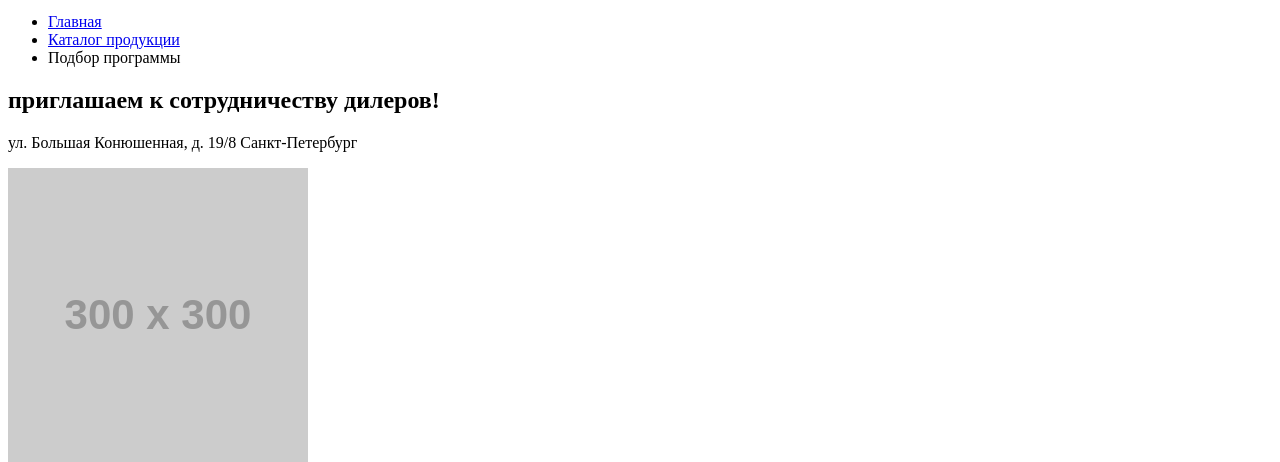
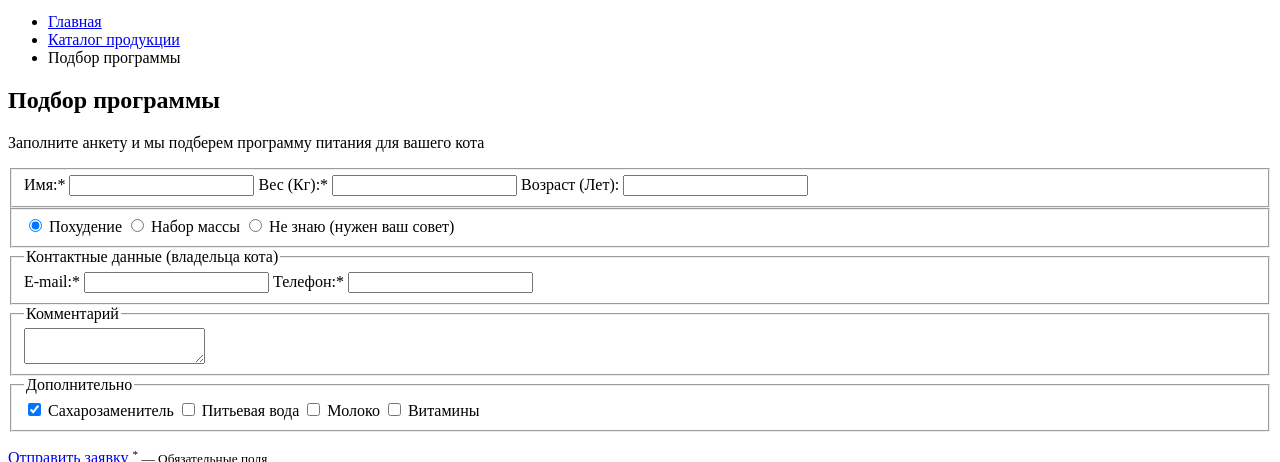
Before and after one commit to scpigo/37287-cat-energy-16, a website: page source/form.html in a window 1280 px wide. Shown: the part 86-548 px from the top of the page. Drawn offline with Linux system fonts and the light colour scheme; placeholder pictures from the web are drawn by us.

Commit message:
Верстка оставшейся части

```diff
--- a/source/form.html
+++ b/source/form.html
@@ -28,6 +28,85 @@
     </header>
 
     <main class="page-main">
+      <section class="form">
+        <h1 class="form__title page-title">Подбор программы</h1>
+        <p class="form__description">Заполните анкету и мы подберем
+        программу питания для вашего кота</p>
+        <form class="form-profile" action="https://echo.htmlacademy.ru" method="get">
+          <fieldset class="profile-info">
+            <label class="form-label">
+              Имя:*
+              <input class="form-label__text" type="text" name="name" required>
+            </label class="form-label">
+            <label>
+              Вес (Кг):*
+              <input class="form-label__text" type="text" name="weight" required>
+            </label>
+            <label class="form-label">
+              Возраст (Лет):
+              <input class="form-label__text" type="text" name="age">
+            </label>
+          </fieldset>
+
+          <fieldset class="profile-type">
+            <label class="form-label">
+              <input class="form-label__radio" type="radio" name="type" value="loss" checked>
+              Похудение
+            </label>
+            <label class="form-label">
+              <input class="form-label__radio" type="radio" name="type" value="gain">
+              Набор массы
+            </label>
+            <label class="form-label">
+              <input class="form-label__radio" type="radio" name="type" value="advice">
+              Не знаю (нужен ваш совет)
+            </label>
+          </fieldset>
+
+          <fieldset class="profile-contact">
+            <legend>Контактные данные (владельца кота)</legend>
+            <label class="form-label">
+              E-mail:*
+              <input class="form-label__text" type="email" name="email" required>
+            </label>
+            <label class="form-label">
+              Телефон:*
+              <input class="form-label__text" type="tel" name="phone" required>
+            </label>
+          </fieldset>
+
+          <fieldset class="profile-comment">
+            <legend>Комментарий</legend>
+            <textarea class="form-label" name="comment" placeholder="Расскажите обо всех повадках кота">
+            </textarea>
+          </fieldset>
+
+          <fieldset class="profile-extra">
+            <legend>Дополнительно</legend>
+            <label class="form-label">
+              <input class="form-label__check" type="checkbox" name="extra" value="sweetener" checked>
+              Сахарозаменитель
+            </label>
+            <label class="form-label">
+              <input class="form-label__check" type="checkbox" name="extra" value="water">
+              Питьевая вода
+            </label>
+            <label class="form-label">
+              <input class="form-label__check" type="checkbox" name="extra" value="milk">
+              Молоко
+            </label>
+            <label class="form-label">
+              <input class="form-label__check" type="checkbox" name="extra" value="vitamins">
+              Витамины
+            </label>
+          </fieldset>
+        </form>
+        <a class="button" href="form.html">Отправить заявку</a>
+        <small class="form-legend">
+          <sup>*</sup> — Обязательные поля
+        </small>
+      </section>
+
       <section class="contacs">
         <h2 class="contacs__title">приглашаем к сотрудничеству дилеров!</h2>
         <p class="contacs__adress">ул. Большая Конюшенная, д. 19/8 Санкт-Петербург</p>
```
Also changed, not shown: source/catalog.html (+1 -3 lines), source/index.html (+0 -2 lines).
